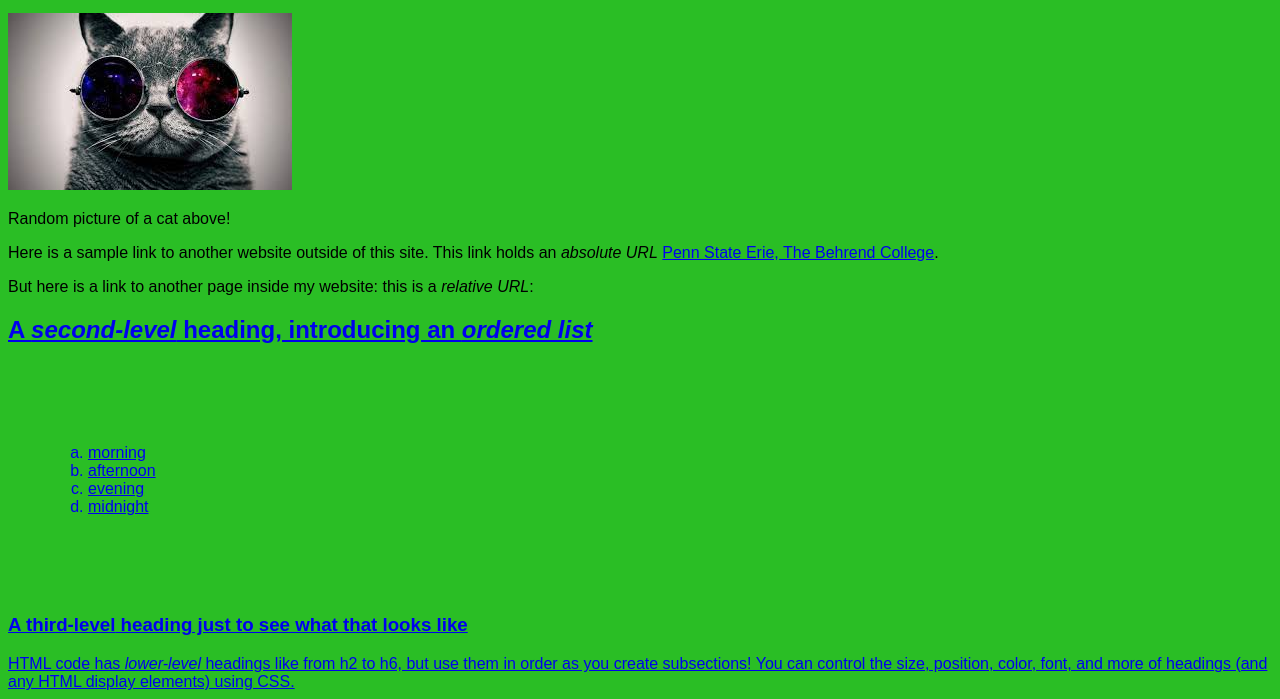
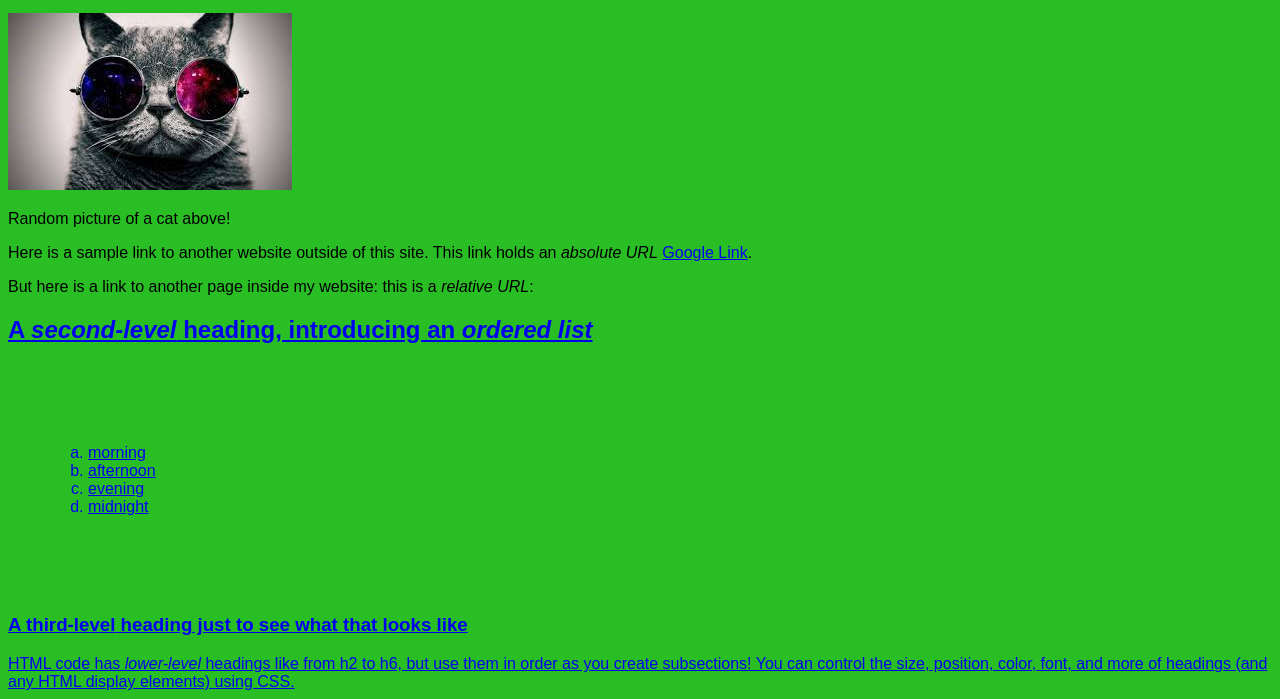
Before and after one commit to luh429/Logans_site, a plain HTML site: page docs/index.html in a window 1280 px wide. Shown: the part 101-800 px from the top of the page. Drawn offline with Linux system fonts and the light colour scheme.

Commit message:
Testing links and paragraphs attempt 2

```diff
--- a/docs/index.html
+++ b/docs/index.html
@@ -15,8 +15,9 @@
    <h1>Logan's Site</h1>
      <p>Welcome to my first website!</p>
         <img src="images/Cat_with_glasses.jpg" alt="Dr. B's firebelly newt image"/>
-       <p>Random picture of a cat above!</p>
-        <p>Here is a sample link to another website outside of this site. This link holds an <dfn>absolute URL</dfn> <a href="https://www.google.com/">Penn State Erie, The Behrend College</a>.</p>
+
+        <p>Random picture of a cat above!</p>
+        <p>Here is a sample link to another website outside of this site. This link holds an <dfn>absolute URL</dfn> <a href="https://www.google.com/">Google Link</a>.</p>
         <p>But here is a link to another page inside my website: this is a <dfn>relative URL</dfn>:  <a href="innerPage.html"/></p>
        <!--ebb: The <img> element holds information from a separate image file, stored in the images directory inside the website directory.
        The HTML <img> element pulls that image file into the page. You can write styling code with CSS to control relatively how much space it will take up in the browser window.
```
